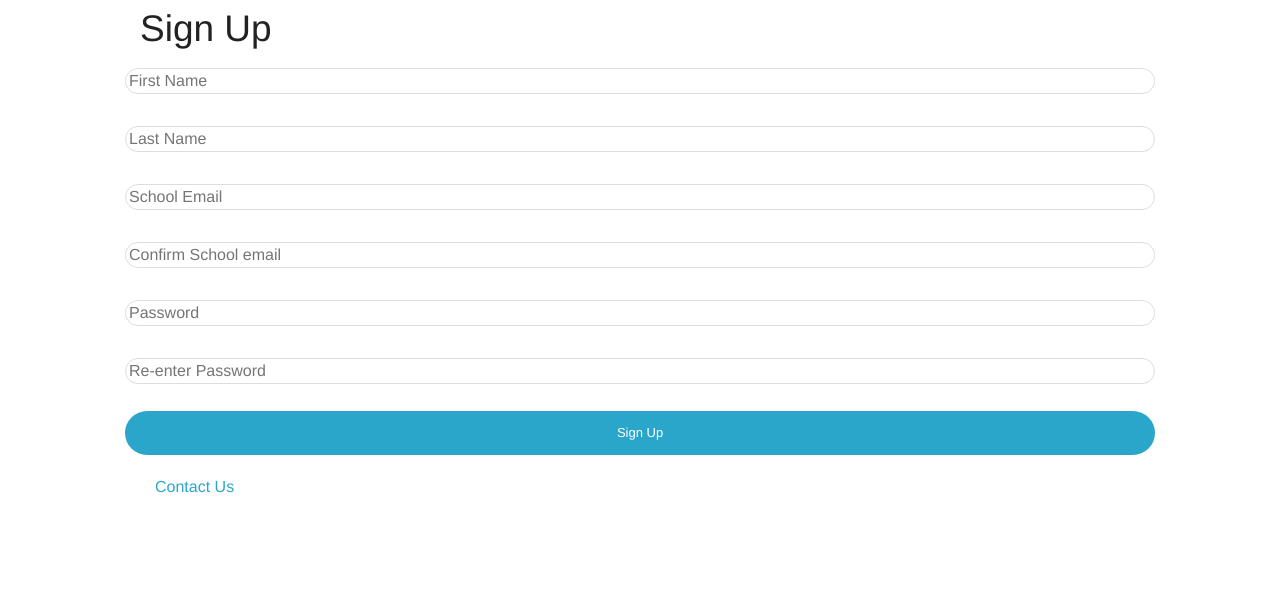
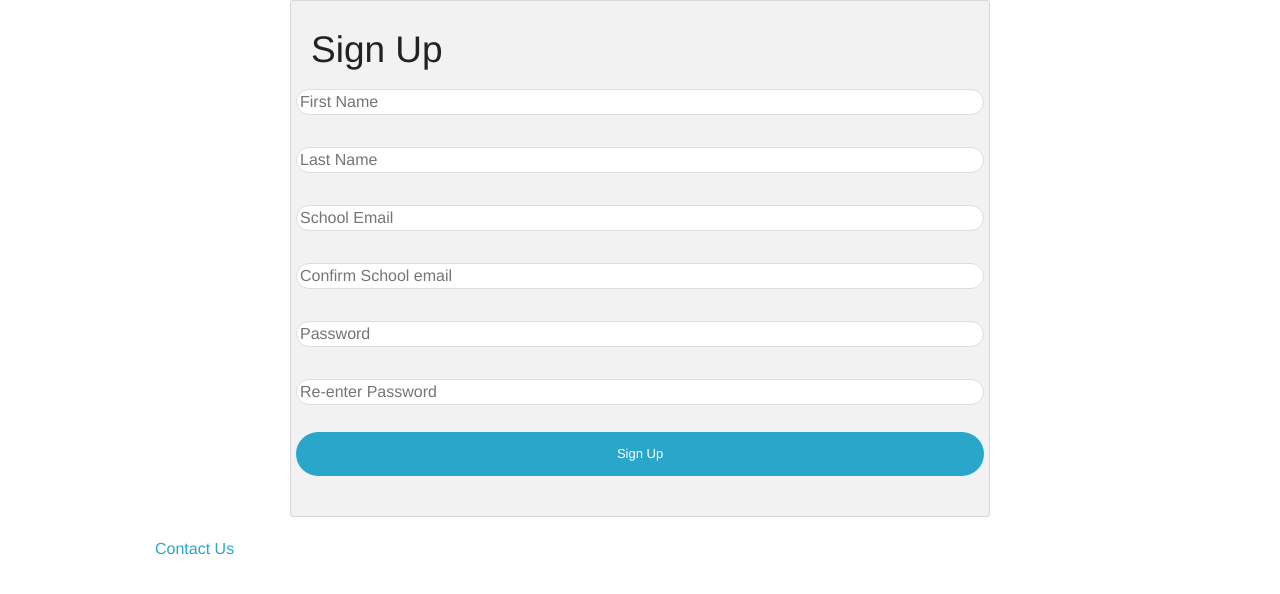
Before and after one commit to neoprez/adschool, a PHP site: page /signup.php in a window 1280 px wide. Shown: the part 168-762 px from the top of the page. Run offline with PHP 8.4, Linux system fonts and the light colour scheme.

Commit message:
fixed styles

```diff
--- a/styles.css
+++ b/styles.css
@@ -12,7 +12,6 @@
 
 .center {
 margin: 0 auto;
-<<<<<<< HEAD
 max-width:70%;
 }
 
@@ -41,9 +40,6 @@ input[type=text]:focus, textarea:focus {
 
 
 
-}
-=======
-max-width: 70%;
 }
 
 h1 {
@@ -95,7 +91,6 @@ h1 {
 }
 
 .social {
-<<<<<<< HEAD
 	padding-top: 5%;
 }
 
@@ -120,9 +115,6 @@ h1 {
 .event-image > img {
 	padding-top: 16px;
 }
-=======
-	padding-top: 3%;
-}
 
 /* PAULO TIME LOL */
 .newpanel {
@@ -134,9 +126,4 @@ h1 {
 	background: none repeat scroll 0% 0% #F2F2F2;
 	color: #333;
 	border-radius: 3px;
-<<<<<<< HEAD
 }
-=======
-}
->>>>>>> c5f5b3898b8ac938f77605371ebb840680a4026a
->>>>>>> d7b40d82a403cfc9fd4413166e624c7d27d954b0
```
